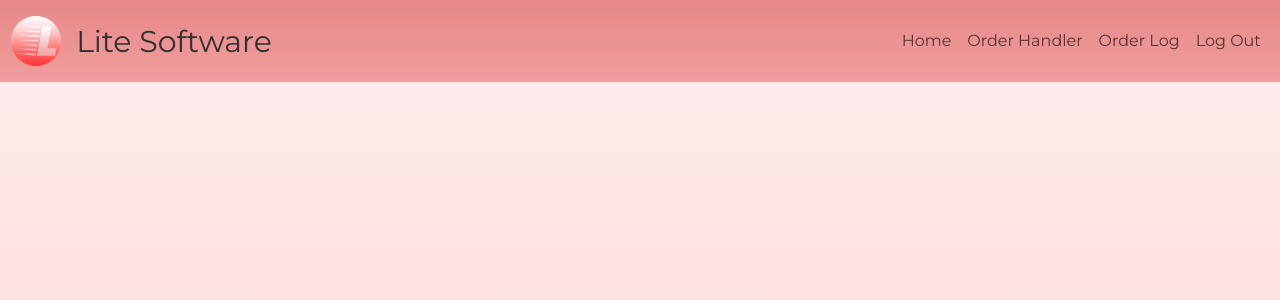
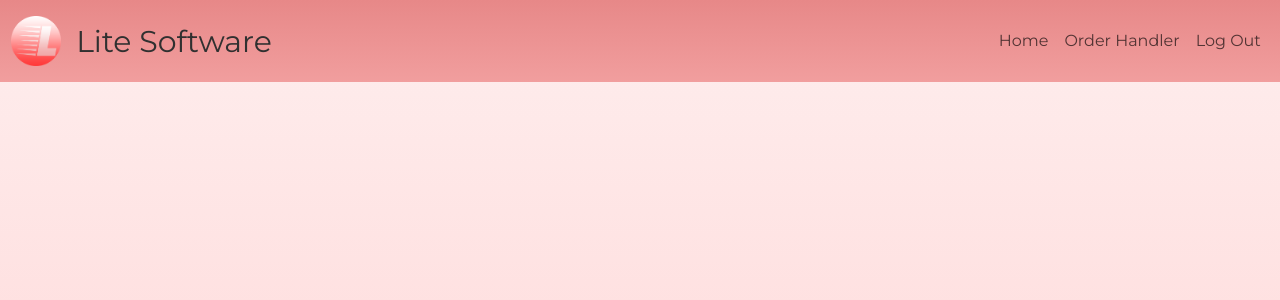
Before and after one commit to navasardyangagik/lite-web-app, a Flask app: page / in a window 1280 px wide. Shown: the top 300 px of the page. Run offline with Flask 3, Linux system fonts and the light colour scheme; a user stored in the database is signed in.

Commit message:
Change to log and whole sites function. Now, orders are COMPLETELY finished THEN logs are shown

```diff
--- a/website/Lite.py
+++ b/website/Lite.py
@@ -66,7 +66,7 @@ def accByPlanHandler(BEARER_TOKEN, key):
             return filteredaccs
     elif subscription_type == 'Gold':
         netaccs = accountnumgrabber(BEARER_TOKEN)
-        if len(netaccs)<=60:
+        if len(netaccs)<=30:
             return netaccs
         else:
             filteredaccs = []
--- a/website/templates/base.html
+++ b/website/templates/base.html
@@ -43,11 +43,6 @@
                     </li>
                     <li class="nav-item active">
                         {% if session.get('user_id') %}
-                            <a class="nav-link" id="lite" href="/orderlog">Order Log</a>
-                        {% endif %}
-                    </li>
-                    <li class="nav-item active">
-                        {% if session.get('user_id') %}
                             <a class="nav-link" id="logout" href="{{ url_for('auth.logout') }}">Log Out</a>
                         {% else %}
                             <a class="nav-link" id="login" href="{{ url_for('auth.login') }}">Login</a>
--- a/website/views.py
+++ b/website/views.py
@@ -8,19 +8,6 @@ from threading import Thread, Lock
 import time
 
 views = Blueprint('views', __name__)
-order_logs = {}  # Global dictionary to store logs
-order_log_status = {}  # Dictionary to store log status for each user
-log_lock = Lock()  # Lock for synchronizing log updates
-
-
-def background_orderhandler(user_id, BEARER_TOKEN, ticker, amount, side, key, accts):
-    log_messages = []
-    if BEARER_TOKEN != '':
-        log_message = threadHandler(BEARER_TOKEN, ticker, amount, side, key, accts)
-        log_messages.append(log_message)
-    with log_lock:
-        order_logs[user_id] = "\n".join(log_messages)
-        order_log_status[user_id] = 'complete'  # Mark log as complete
 
 
 @views.app_errorhandler(404)  # This applies to the entire app (for 404 errors)
@@ -79,20 +66,17 @@ def lite():
             else:
                 flash('Orders placed! Please check your Tradier accounts.', category='success')
 
-                # Clear old logs for this user
-                with log_lock:
-                    order_logs[user_id] = ''  # Clear previous log if it exists
-                    order_log_status[user_id] = 'processing'  # Set the log status to processing
-
-                # Grab accts and Start the background order handler with user_id
+                # Process orders synchronously without threading
+                log_messages = []
                 for BEARER_TOKEN in BEARER_TOKENS:
                     accts = accByPlanHandler(BEARER_TOKEN, litekey)
-                    thread = Thread(target=background_orderhandler, args=(user.id, BEARER_TOKEN, ticker, amount, side, litekey, accts))
-                    thread.start()
+                    log_message = threadHandler(BEARER_TOKEN, ticker, amount, side, litekey, accts)
+                    log_messages.append(log_message)
 
+                order_log = "\n".join(log_messages)
+                session['order_log'] = order_log  # Save log to session
 
-            time.sleep(5)
-            return redirect(url_for('views.view_orderlog'))  # Redirect to the updated order log page
+                return redirect(url_for('views.view_orderlog'))
         else:
             session.clear()
             flash('Your Lite Key is no longer valid. Please log in again.', category='error')
@@ -109,10 +93,6 @@ def lite():
 @views.route('/orderlog')
 @login_required
 def view_orderlog():
-    user_id = session.get('user_id')
-    log_status = order_log_status.get(user_id, 'processing')  # Default to 'processing' if not done
-    if log_status == 'processing':
-        return render_template('orderlog.html', order_log="No log available yet. Refresh the page in a few seconds.")
-    else:
-        order_log = order_logs.get(user_id, "No log available.")
-        return render_template('orderlog.html', order_log=order_log)
+    order_log = session.get('order_log', "No log available.")
+    session.pop('order_log', None)  # Clear the log after viewing
+    return render_template('orderlog.html', order_log=order_log)
```
Also changed, not shown: instance/lite-database.db.
